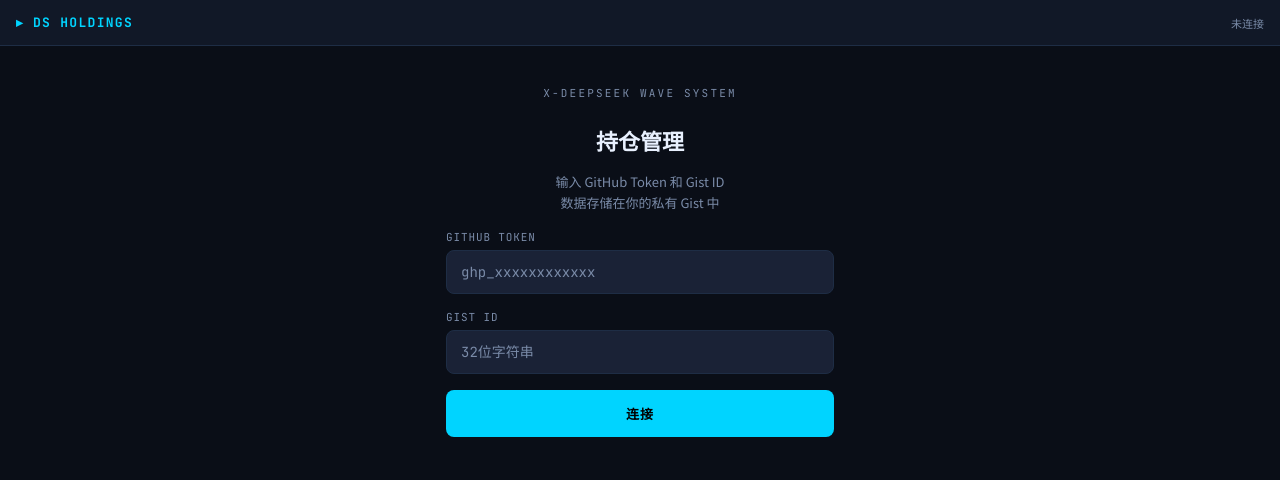
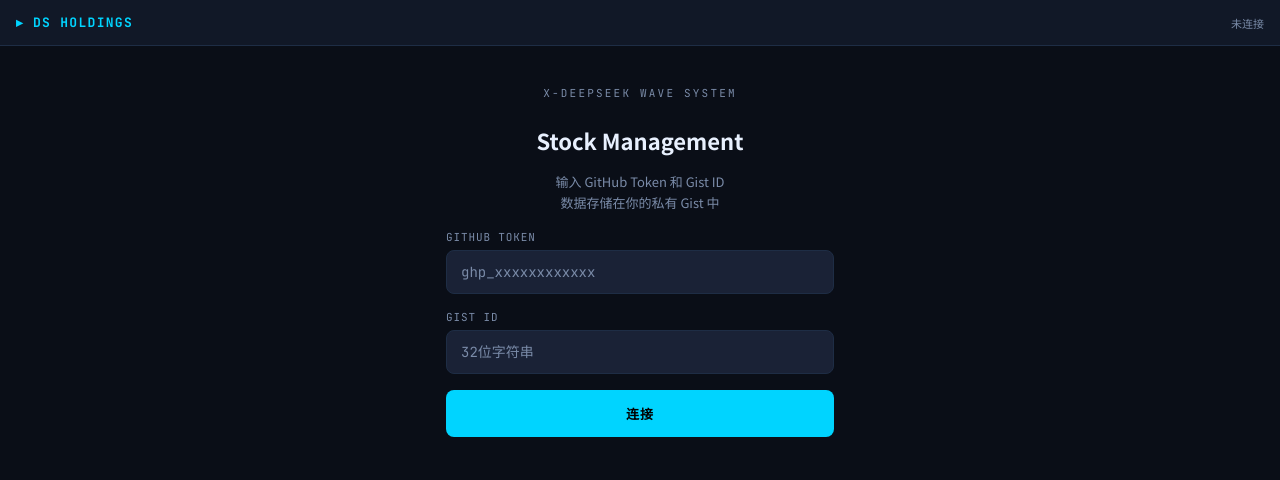
Before and after one commit to srbaby/ds-scanner, a plain HTML site: page index.html in a window 1280 px wide. Drawn offline with Linux system fonts and the light colour scheme.

Commit message:
Change title and auth title to English

```diff
--- a/index.html
+++ b/index.html
@@ -3,8 +3,8 @@
 <head>
 <meta charset="UTF-8">
 <meta name="viewport" content="width=device-width, initial-scale=1.0, maximum-scale=1.0">
-<title>持仓管理</title>
 <link rel="apple-touch-icon" href="favicon.png">
+<title>Stock Management</title>
 <style>
   @import url('https://fonts.googleapis.com/css2?family=JetBrains+Mono:wght@400;600;700&family=Noto+Sans+SC:wght@300;400;500;700&display=swap');
 
@@ -500,7 +500,7 @@
 <!-- 认证界面 -->
 <div id="auth-screen">
   <div class="auth-logo">X-DEEPSEEK WAVE SYSTEM</div>
-  <div class="auth-title">持仓管理</div>
+  <div class="auth-title">Stock Management</div>
   <div class="auth-sub">输入 GitHub Token 和 Gist ID<br>数据存储在你的私有 Gist 中</div>
 
   <div>
```
